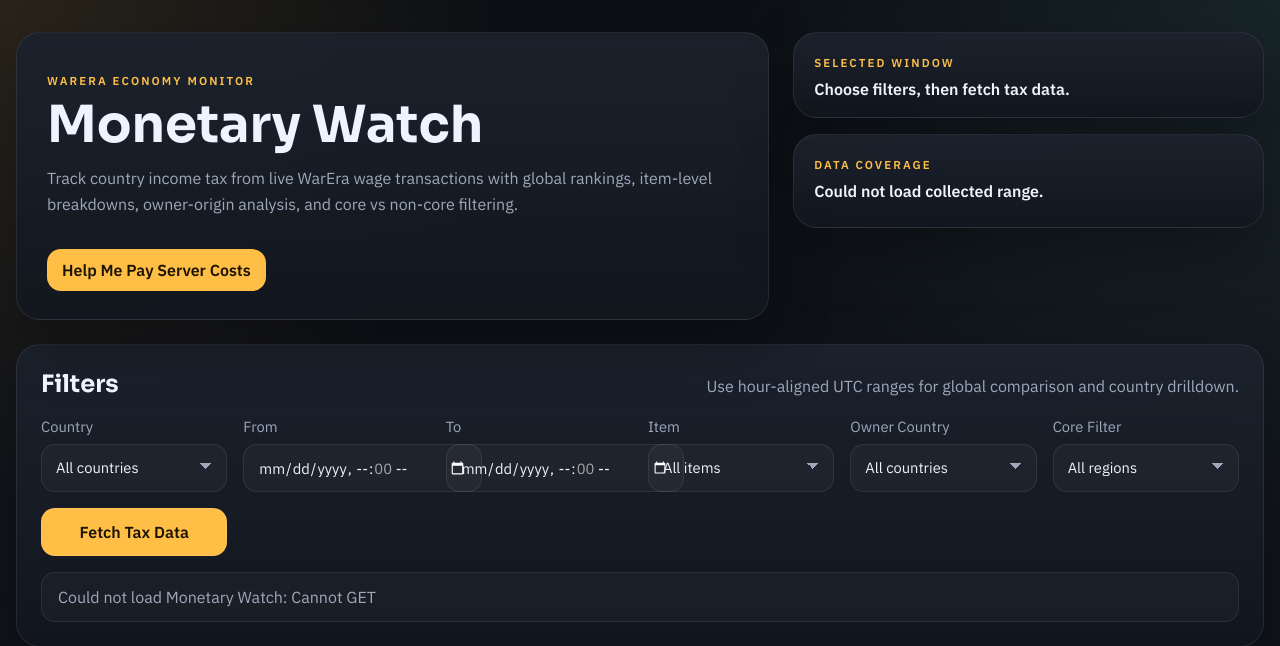
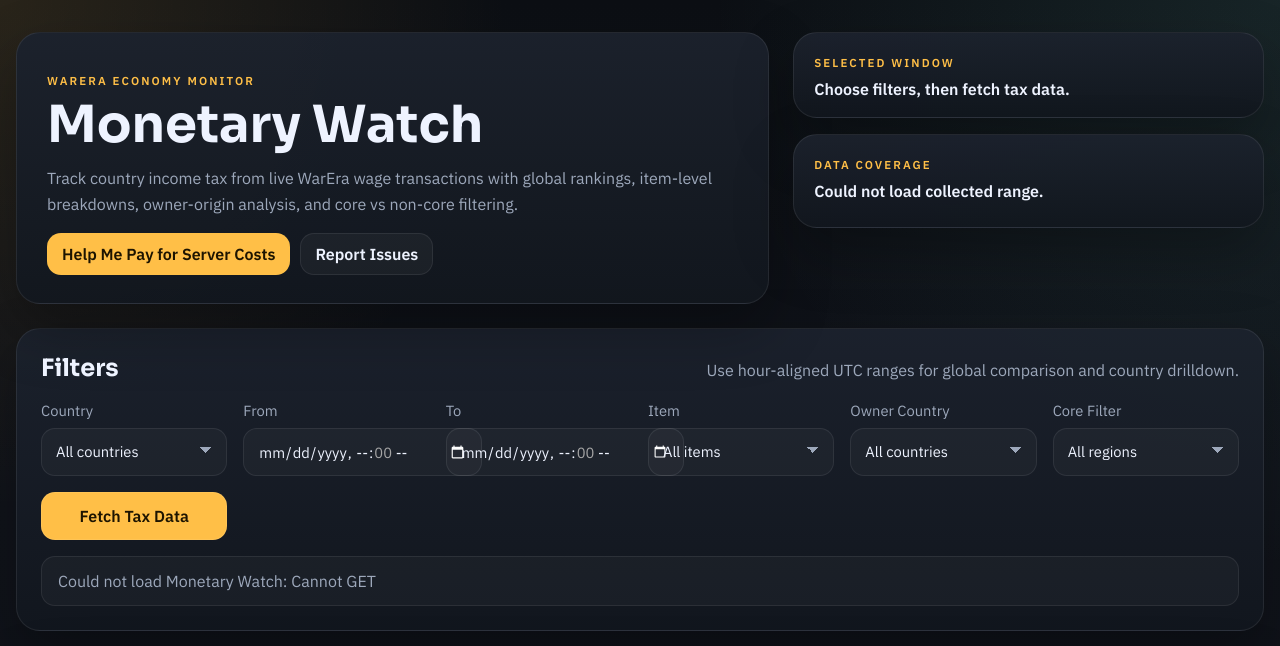
Before and after one commit to TheGroxEmpire/warera-monetary-watch, a Python web app: template src/warera_monetary_watch/templates/app.html in a window 1280 px wide. Shown: the top 646 px of the page. Run offline with Jinja, Linux system fonts and the light colour scheme; the template is opened without the code that fills it, so the values that code supplies are empty.

Commit message:
Refactor support link to hero actions with improved styling and add report issues link

```diff
--- a/src/warera_monetary_watch/static/styles.css
+++ b/src/warera_monetary_watch/static/styles.css
@@ -71,22 +71,37 @@
   line-height: 1.6;
 }
 
-.support-link {
+.hero-actions {
+  display: flex;
+  flex-wrap: wrap;
+  gap: 10px;
+  margin-top: 16px;
+}
+
+.hero-link {
   display: inline-flex;
   align-items: center;
   min-height: 42px;
-  margin-top: 16px;
   padding: 0 14px;
-  border: 1px solid rgba(255, 191, 71, 0.3);
   border-radius: 14px;
-  background: var(--accent);
-  color: #1d1400;
   font-weight: 700;
   text-decoration: none;
   transition: transform 120ms ease, box-shadow 120ms ease;
 }
 
-.support-link:hover {
+.hero-link-primary {
+  border: 1px solid rgba(255, 191, 71, 0.3);
+  background: var(--accent);
+  color: #1d1400;
+}
+
+.hero-link-secondary {
+  border: 1px solid var(--panel-border);
+  background: rgba(255, 255, 255, 0.04);
+  color: var(--text);
+}
+
+.hero-link:hover {
   transform: translateY(-1px);
   box-shadow: 0 10px 22px rgba(255, 191, 71, 0.22);
 }
--- a/src/warera_monetary_watch/templates/app.html
+++ b/src/warera_monetary_watch/templates/app.html
@@ -16,14 +16,24 @@
             Track country income tax from live WarEra wage transactions with global rankings,
             item-level breakdowns, owner-origin analysis, and core vs non-core filtering.
           </p>
+          <div class="hero-actions">
             <a
-            class="support-link"
+              class="hero-link hero-link-primary"
               href="https://buymeacoffee.com/groxempire"
               target="_blank"
               rel="noopener noreferrer"
             >
-            Help Me Pay Server Costs
+              Help Me Pay for Server Costs
             </a>
+            <a
+              class="hero-link hero-link-secondary"
+              href="https://github.com/TheGroxEmpire/warera-monetary-watch/issues"
+              target="_blank"
+              rel="noopener noreferrer"
+            >
+              Report Issues
+            </a>
+          </div>
         </div>
         <div class="hero-meta">
           <div class="meta-card">
```
Also changed, not shown: tests/test_app_assets.py (+2 -0 lines). Lines whose indentation alone changed are shown as unchanged.
